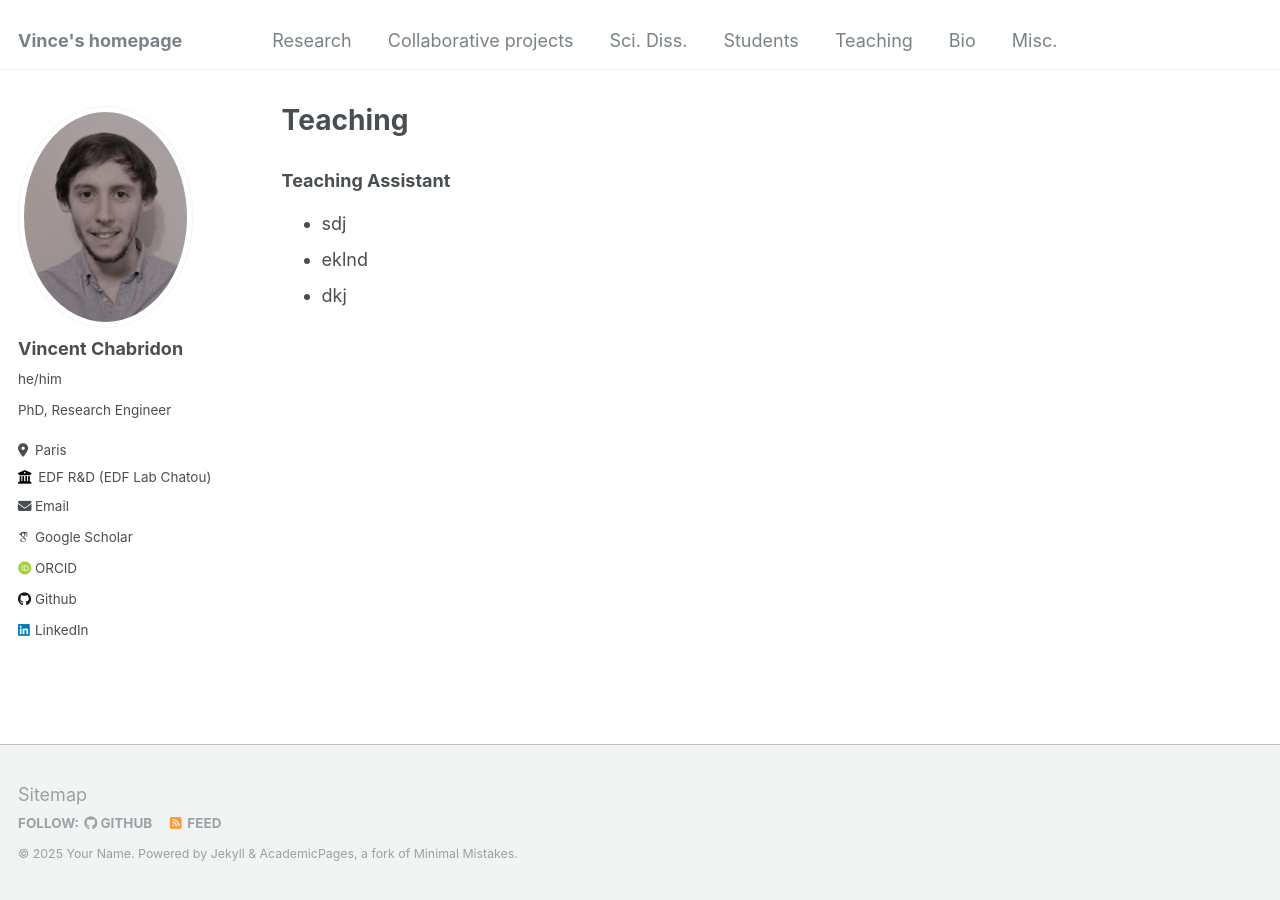
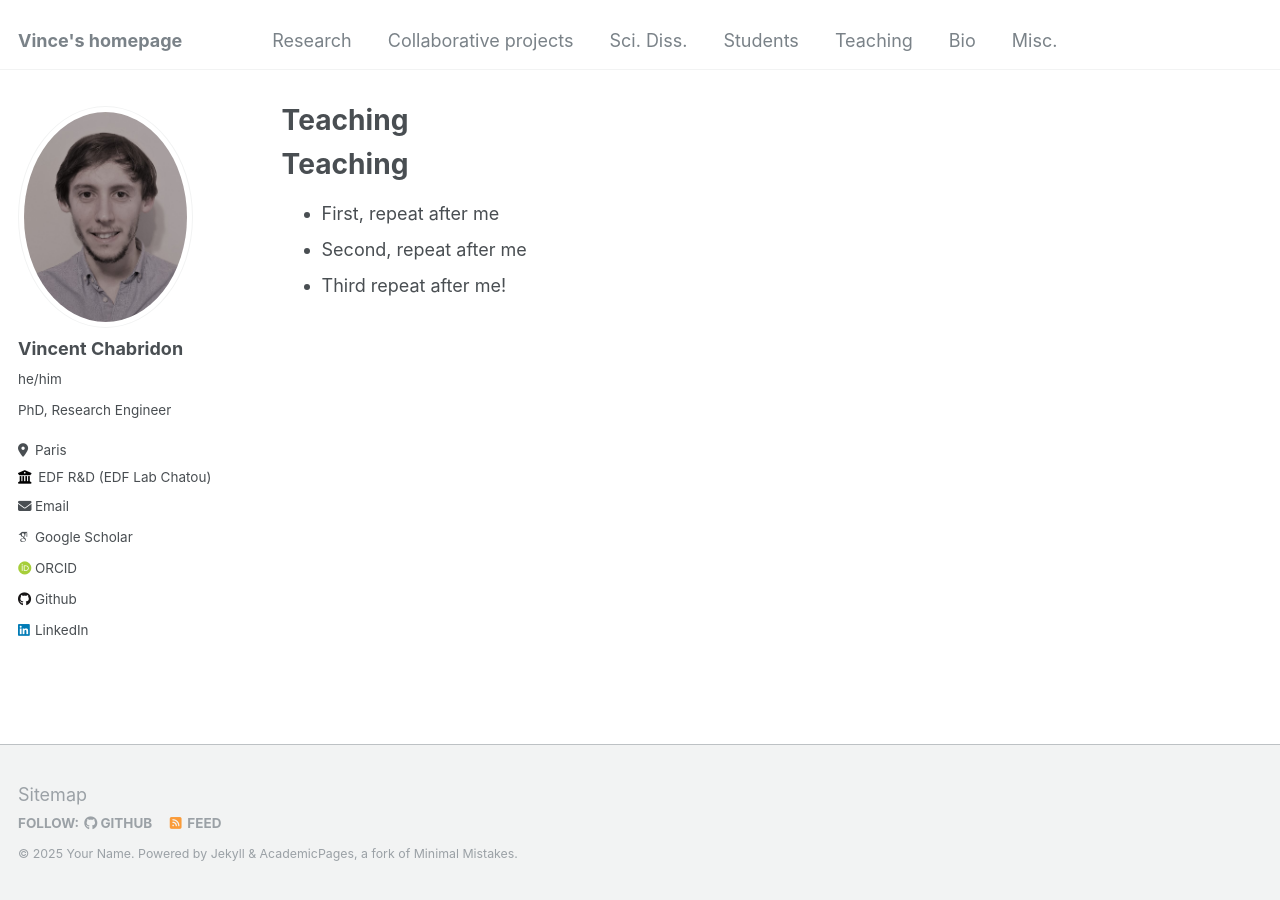
Before and after one commit to vchabri/vchabri.github.io, a Jekyll site: the page built from _pages/teaching_experiences.md, in a window 1280 px wide. Built offline with Jekyll 4.4.1, drawn with Linux system fonts in a browser that asks for light colours; some web fonts are replaced.

Commit message:
Update teaching_experiences.md

```diff
--- a/_pages/teaching_experiences.md
+++ b/_pages/teaching_experiences.md
@@ -5,7 +5,7 @@ permalink: /teaching_experiences/
 author_profile: true
 ---
 
-### Teaching Assistant
-- sdj
-- eklnd
-- dkj
+# Teaching
+- First, repeat after me
+- Second, repeat after me
+- Third repeat after me!
```
